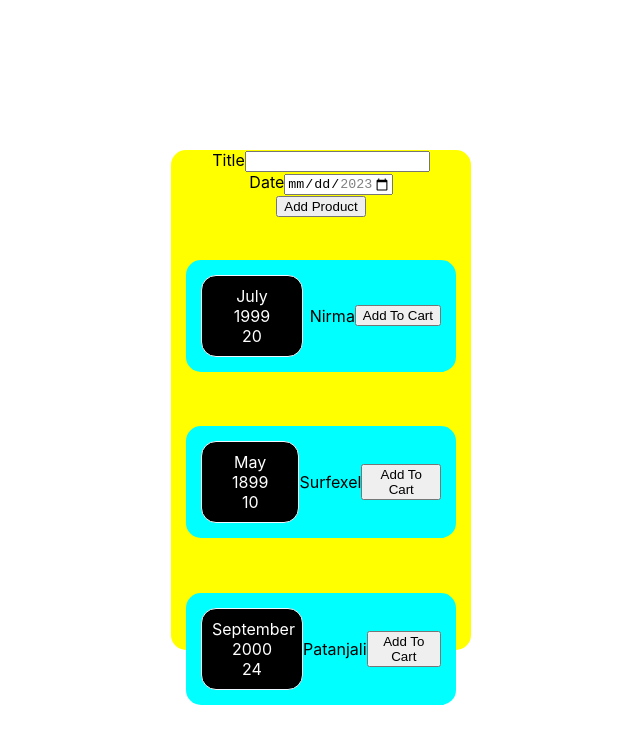
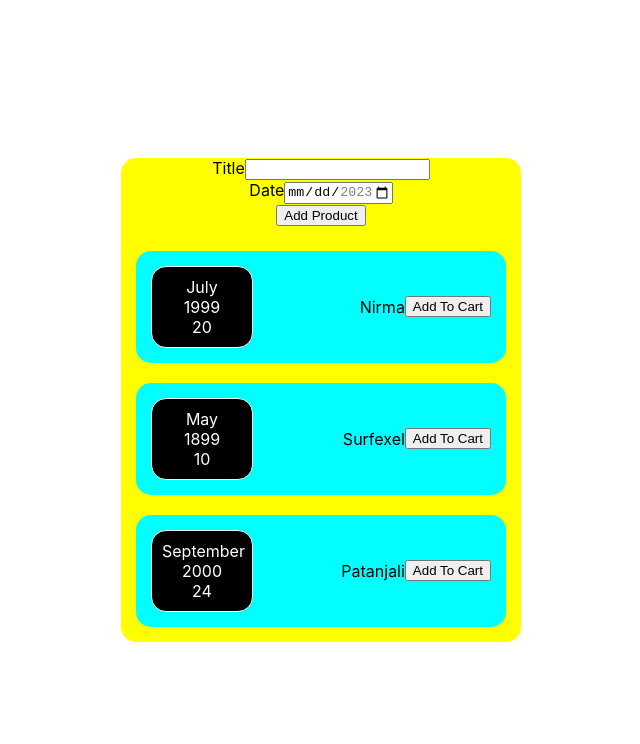
Before and after one commit to Kartik-Ranaut/practice, a React (Create React App) app in the folder practice/: page / in a window 1280 px wide. Shown: the top 744 px of the page, without its empty margins (319-959 px from the left). Built offline with nearby package versions, Linux system fonts and the light colour scheme.

Commit message:
app layout updated

```diff
--- a/practice/src/App.css
+++ b/practice/src/App.css
@@ -1,7 +1,10 @@
 .App {
   text-align: center;
-  width:300px;
-  height: 500px;
+  width:400px;
+  height: fit-content;
+  display: flex;
+  gap:10px;
+  flex-direction: column;
   border-radius: 15px;
   background-color: yellow;
 }
--- a/practice/src/compponents/card.css
+++ b/practice/src/compponents/card.css
@@ -4,4 +4,5 @@
     flex-direction: column;
     justify-content: space-around;
     padding: 15px;
+    gap: 20px;
 }
```
